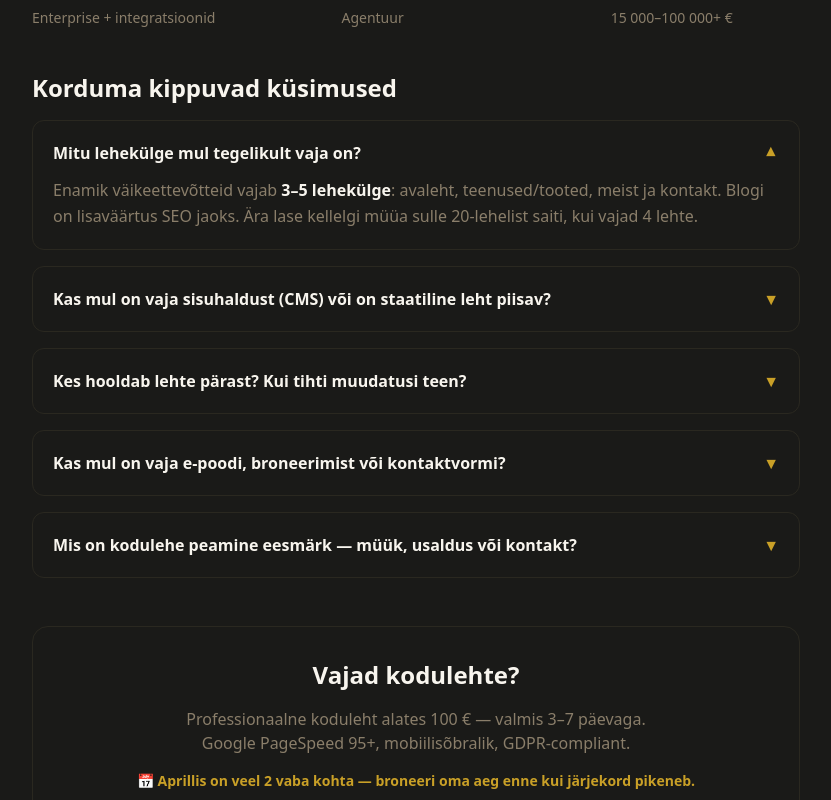
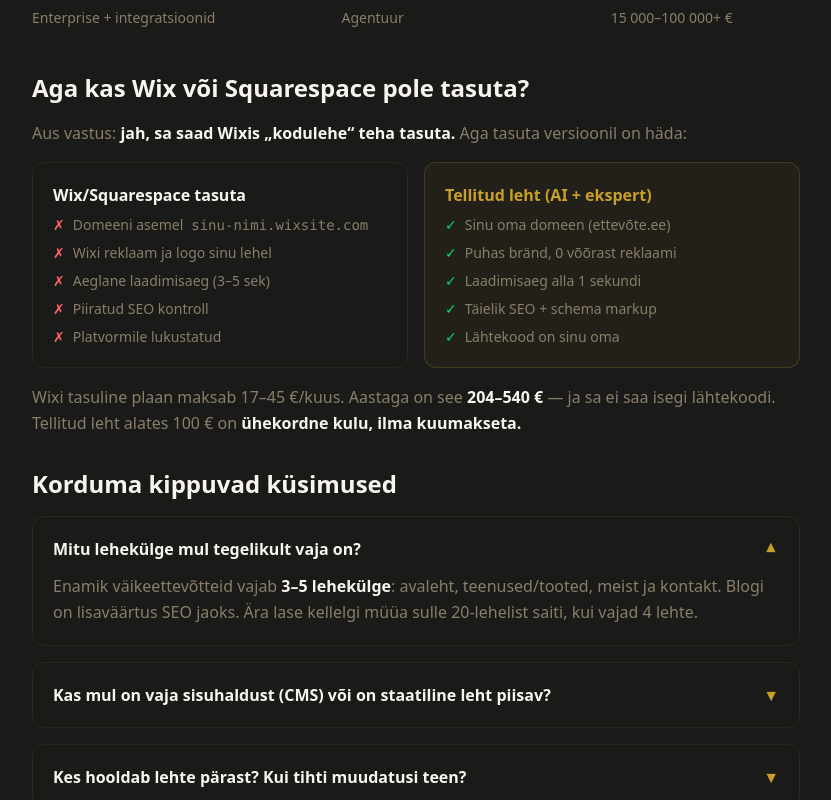
Before and after one commit to VeikoPeeterKargu/navik-web, a Next.js app: page /blogi/kodulehe-hind in a window 1280 px wide. Shown: the part 2400-3200 px from the top of the page, without its empty margins (224-1055 px from the left). Built offline with nearby package versions, Linux system fonts and the light colour scheme.

Commit message:
feat: Wix vs tellitud leht sektsioon + evergreen CTA
- NEW: 'Aga kas Wix/Squarespace pole tasuta?' võrdlussektsioon
- Wix FAQ lisatud ka JSON-LD FAQPage schemasse (6 küsimust)
- CTA urgency: 'Aprillis 2 kohta' → '⚡ RS Auto leht valmis 1 päevaga'

```diff
--- a/src/app/blogi/kodulehe-hind/page.tsx
+++ b/src/app/blogi/kodulehe-hind/page.tsx
@@ -84,6 +84,14 @@
                 "acceptedAnswer": {
                     "@type": "Answer",
                     "text": "See küsimus määrab kogu lehe arhitektuuri. Müügileht vajab tugevaid CTA-sid ja sotsiaalseid tõendeid. Usalduslehe fookus on portfooliol ja referentsidel. Kontaktileht peab tegema ühenduse võtmise maksimaalselt lihtsaks."
+                }
+            },
+            {
+                "@type": "Question",
+                "name": "Kas Wix või Squarespace pole tasuta alternatiiv?",
+                "acceptedAnswer": {
+                    "@type": "Answer",
+                    "text": "Wixi tasuta versioonis on sinu-nimi.wixsite.com domeen, Wixi reklaam lehel, aeglane laadimisaeg ja piiratud SEO. Tasuline Wix maksab 17–45 €/kuus (204–540 €/aastas) ja sa ei saa isegi lähtekoodi. Tellitud leht alates 100 € on ühekordne kulu, ilma kuumakseta, täieliku SEO-ga ja lähtekoodi omandiõigusega."
                 }
             }
         ]
@@ -347,6 +355,39 @@
                         </div>
                     </section>
 
+                    {/* Wix/Squarespace comparison */}
+                    <section>
+                        <h2 className="text-2xl font-bold mb-4 text-foreground">Aga kas Wix või Squarespace pole tasuta?</h2>
+                        <p className="text-muted-foreground leading-relaxed mb-4">
+                            Aus vastus: <strong className="text-foreground">jah, sa saad Wixis „kodulehe“ teha tasuta.</strong> Aga tasuta versioonil on häda:
+                        </p>
+                        <div className="grid grid-cols-1 md:grid-cols-2 gap-4 mb-4">
+                            <div className="p-5 rounded-xl bg-card border border-border">
+                                <h3 className="font-bold text-foreground mb-2">Wix/Squarespace tasuta</h3>
+                                <ul className="space-y-2 text-sm text-muted-foreground">
+                                    <li className="flex items-start gap-2"><span className="text-red-400 shrink-0">✗</span> Domeeni asemel <code>sinu-nimi.wixsite.com</code></li>
+                                    <li className="flex items-start gap-2"><span className="text-red-400 shrink-0">✗</span> Wixi reklaam ja logo sinu lehel</li>
+                                    <li className="flex items-start gap-2"><span className="text-red-400 shrink-0">✗</span> Aeglane laadimisaeg (3–5 sek)</li>
+                                    <li className="flex items-start gap-2"><span className="text-red-400 shrink-0">✗</span> Piiratud SEO kontroll</li>
+                                    <li className="flex items-start gap-2"><span className="text-red-400 shrink-0">✗</span> Platvormile lukustatud</li>
+                                </ul>
+                            </div>
+                            <div className="p-5 rounded-xl bg-primary/5 border border-primary/20">
+                                <h3 className="font-bold text-primary mb-2">Tellitud leht (AI + ekspert)</h3>
+                                <ul className="space-y-2 text-sm text-muted-foreground">
+                                    <li className="flex items-start gap-2"><span className="text-green-400 shrink-0">✓</span> Sinu oma domeen (ettevõte.ee)</li>
+                                    <li className="flex items-start gap-2"><span className="text-green-400 shrink-0">✓</span> Puhas bränd, 0 võõrast reklaami</li>
+                                    <li className="flex items-start gap-2"><span className="text-green-400 shrink-0">✓</span> Laadimisaeg alla 1 sekundi</li>
+                                    <li className="flex items-start gap-2"><span className="text-green-400 shrink-0">✓</span> Täielik SEO + schema markup</li>
+                                    <li className="flex items-start gap-2"><span className="text-green-400 shrink-0">✓</span> Lähtekood on sinu oma</li>
+                                </ul>
+                            </div>
+                        </div>
+                        <p className="text-muted-foreground leading-relaxed">
+                            Wixi tasuline plaan maksab 17–45 €/kuus. Aastaga on see <strong className="text-foreground">204–540 €</strong> — ja sa ei saa isegi lähtekoodi. Tellitud leht alates 100 € on <strong className="text-foreground">ühekordne kulu, ilma kuumakseta.</strong>
+                        </p>
+                    </section>
+
                     {/* Section 5 — FAQ with schema */}
                     <section>
                         <h2 className="text-2xl font-bold mb-4 text-foreground">Korduma kippuvad küsimused</h2>
@@ -396,7 +437,7 @@
                             Professionaalne koduleht alates 100 € — valmis 3–7 päevaga. Google PageSpeed 95+, mobiilisõbralik, GDPR-compliant.
                         </p>
                         <p className="text-sm text-primary font-semibold mb-6">
-                            📅 Aprillis on veel 2 vaba kohta — broneeri oma aeg enne kui järjekord pikeneb.
+                            ⚡ RS Auto leht valmis 1 päevaga. Sinu oma võib olla järgmine.
                         </p>
                         <div className="flex flex-col sm:flex-row items-center justify-center gap-4">
                             <Link
```
